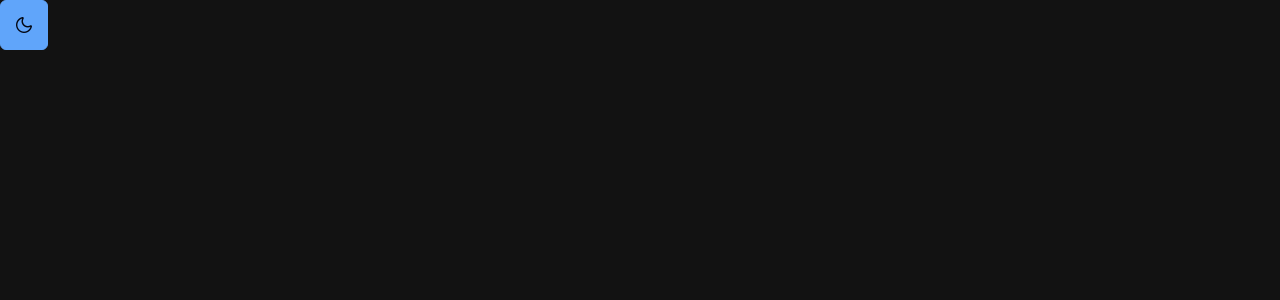
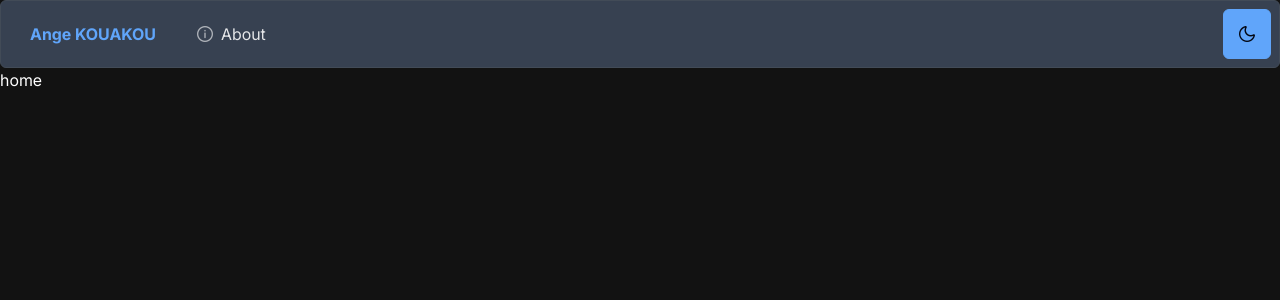
Before and after one commit to Ange230700/ultime-portfolio, a Next.js app: page / in a window 1280 px wide. Shown: the top 300 px of the page. Built offline with nearby package versions, Linux system fonts and the light colour scheme.

Commit message:
fix: 🐛  repair theme switcher

```diff
--- /dev/null
+++ b/src/app/components/Navbar.tsx
@@ -0,0 +1,44 @@
+// src\app\components\Navbar.tsx
+
+"use client";
+
+import { useState } from "react";
+import Link from "next/link";
+import { useRouter } from "next/navigation";
+import { Menubar } from "primereact/menubar";
+import { MenuItem } from "primereact/menuitem";
+import { Button } from "primereact/button";
+import ThemeSwitcher from "@/app/components/ThemeSwitcher";
+
+type NavbarMenuItem = MenuItem & {
+  label?: string;
+  icon?: string;
+};
+
+export default function Navbar() {
+  const router = useRouter();
+  const [theme, setTheme] = useState("lara-light-blue");
+  const items: NavbarMenuItem[] = [
+    {
+      label: "About",
+      icon: "pi pi-info-circle",
+      command: () => {
+        router.push("/about");
+      },
+    },
+  ];
+
+  const start = (
+    <Link href="/" passHref>
+      <Button label="Ange KOUAKOU" text className="text-6xl font-bold" />
+    </Link>
+  );
+
+  const end = <ThemeSwitcher theme={theme} setTheme={setTheme} />;
+
+  return (
+    <div className="card">
+      <Menubar model={items} start={start} end={end} />
+    </div>
+  );
+}
--- a/src/app/components/ThemeSwitcher.tsx
+++ b/src/app/components/ThemeSwitcher.tsx
@@ -1,4 +1,6 @@
-// src\app\components\ThemeSwitcher.jsx
+// src\app\components\ThemeSwitcher.tsx
+
+"use client";
 
 import { useContext } from "react";
 import { PrimeReactContext } from "primereact/api";
--- a/src/app/layout.tsx
+++ b/src/app/layout.tsx
@@ -5,6 +5,7 @@ import { PrimeReactProvider } from "primereact/api";
 import { Geist, Geist_Mono } from "next/font/google";
 import "primeicons/primeicons.css";
 import "@/app/globals.css";
+import Navbar from "@/app/components/Navbar";
 
 const geistSans = Geist({
   variable: "--font-geist-sans",
@@ -38,7 +39,12 @@ export default function RootLayout({
       <body
         className={`${geistSans.variable} ${geistMono.variable} antialiased`}
       >
-        <PrimeReactProvider>{children}</PrimeReactProvider>
+        <PrimeReactProvider>
+          <header>
+            <Navbar />
+          </header>
+          {children}
+        </PrimeReactProvider>
       </body>
     </html>
   );
--- a/src/app/page.tsx
+++ b/src/app/page.tsx
@@ -2,14 +2,6 @@
 
 "use client";
 
-import { useState } from "react";
-import ThemeSwitcher from "@/app/components/ThemeSwitcher";
-
 export default function Home() {
-  const [theme, setTheme] = useState("lara-light-blue");
-  return (
-    <div>
-      <ThemeSwitcher theme={theme} setTheme={setTheme} />
-    </div>
-  );
+  return <div>home</div>;
 }
```
